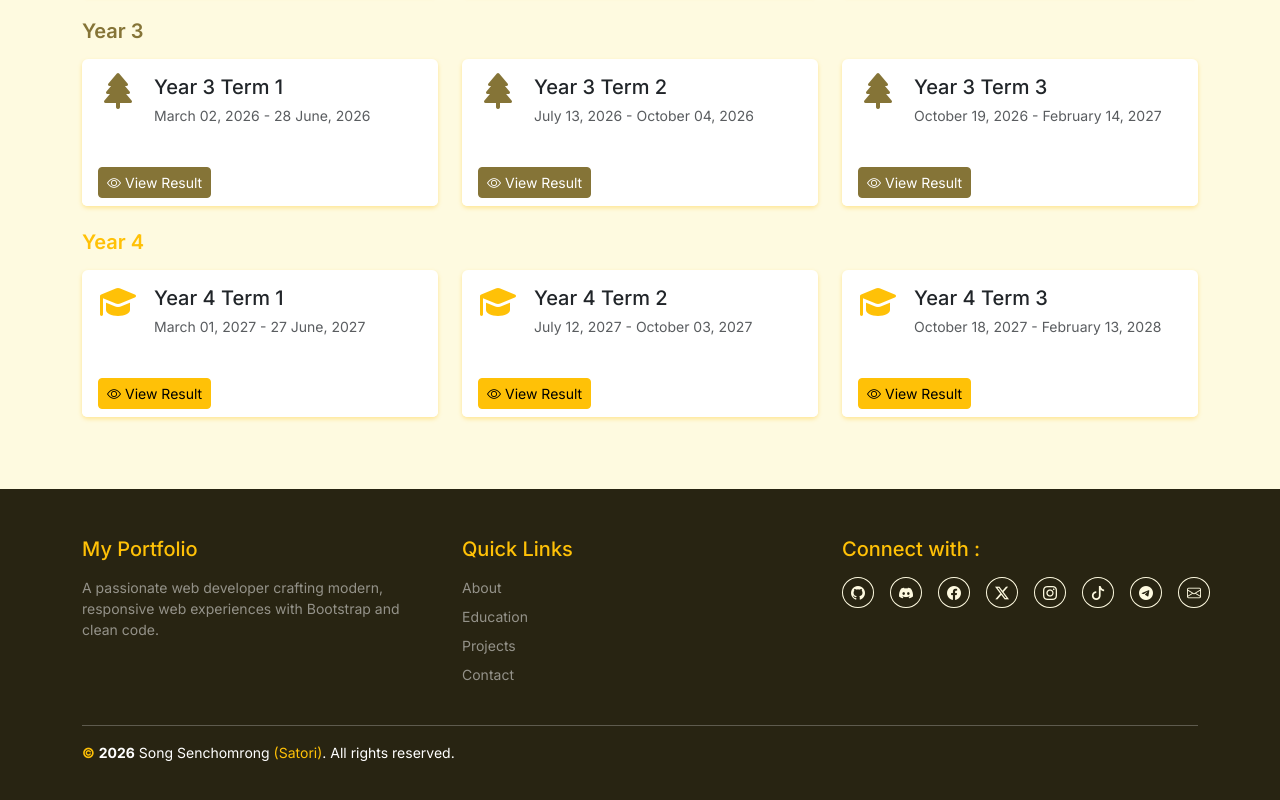
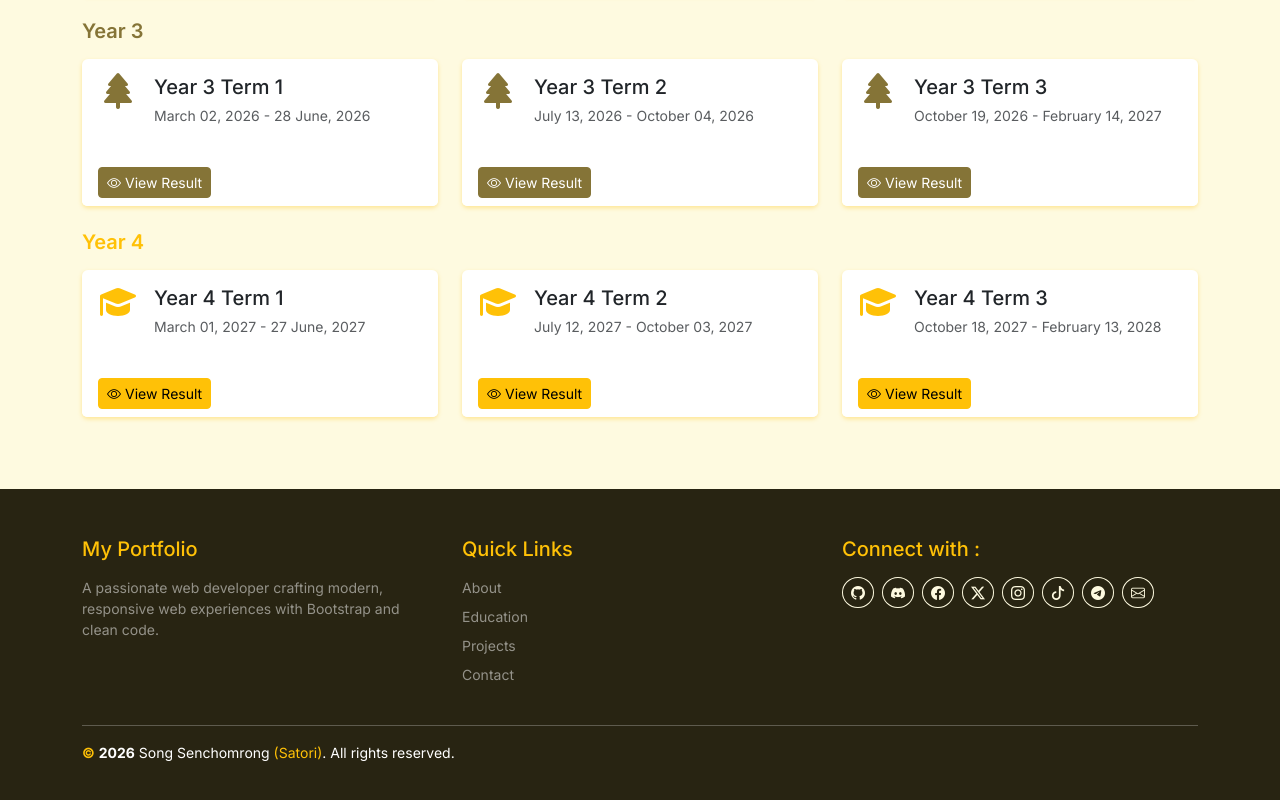
Before and after one commit to Song-Senchomrong/my-portfolio, a website: page bachelor.html in a window 1280 px wide. Shown: the part 726-1526 px from the top of the page. Drawn offline with nearby package versions, Linux system fonts and the light colour scheme.

Commit message:
Change contact flex at footer

```diff
--- a/bachelor.html
+++ b/bachelor.html
@@ -1716,7 +1716,7 @@
           <!-- Social Media -->
           <div class="col-lg-4 col-md-6 mb-4 mb-lg-0">
             <h5 class="text-primary mb-3">Connect with :</h5>
-            <div class="d-flex gap-3">
+            <div class="d-flex gap-2">
               <a
                 href="https://github.com/LordSatori"
                 target="_blank"
```
Also changed, not shown: diploma.html (+1 -1 lines), index.html (+1 -1 lines).
